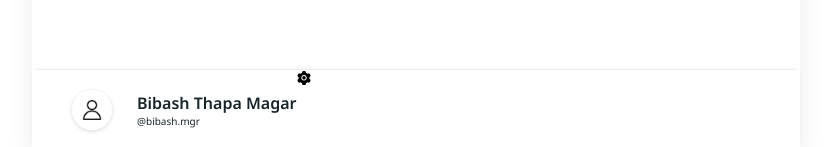
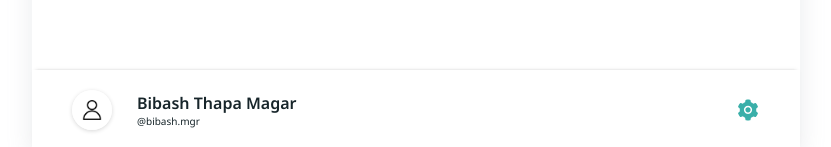
Before and after one commit to bibashmgr/textster, a React (Create React App) app in the folder client/: page / in a window 1280 px wide. Shown: the part 650-797 px from the top of the page, without its empty margins (224-1055 px from the left). Built offline with nearby package versions, Linux system fonts and the light colour scheme; no server answers.

Commit message:
Styling setting button

```diff
--- a/client/src/components/styles/Main.scss
+++ b/client/src/components/styles/Main.scss
@@ -69,10 +69,18 @@ $secondary-color: #17252A;
         width: 100%;
         height: 10vh;
         display: flex;
+        justify-content: space-between;
+        align-items: center;
         padding: 0px 40px;
         -webkit-box-shadow: 0px -4px 3px rgba(50, 50, 50, 0.75);
         -moz-box-shadow: 0px -4px 3px rgba(50, 50, 50, 0.75);
         box-shadow: 0px -2px 4px -4px rgba(50, 50, 50, 0.75);
+
+        .setting-logo {
+            font-size: 24px;
+            color: $base-color;
+            cursor: pointer;
+        }
     }
 
     @media (max-width: 576px) {
```
